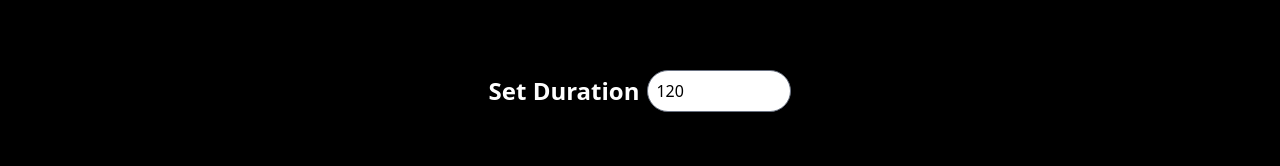
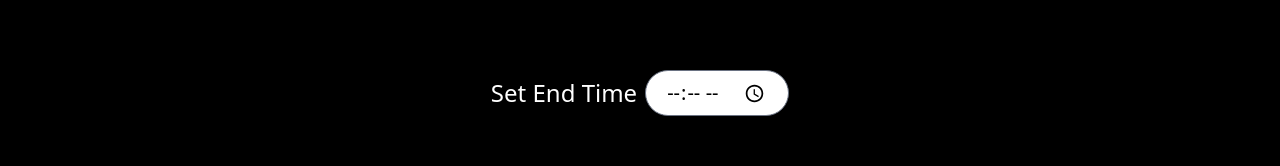
Before and after one commit to Danny-Cisco/danny-cisco, a SvelteKit app: page /timeblindclub in a window 1280 px wide. Shown: the part 290-456 px from the top of the page. Built offline with nearby package versions, Linux system fonts and the light colour scheme.

Commit message:
default to end time

```diff
--- a/src/routes/timeblindclub/+page.svelte
+++ b/src/routes/timeblindclub/+page.svelte
@@ -134,36 +134,36 @@
 		>
 		<div class="flex items-center gap-2">
 			<button
-				class="text-2xl font-bold transition-all"
-				style="background-color: {isRunning ? runningBg : 'transparent'}; color: {isRunning
+				class="text-2xl font-light transition-all"
+				style="background-color: {isRunning ? 'transparent' : 'transparent'}; color: {isRunning
 					? midGrayText
 					: 'white'};"
 				on:click={() => {
 					isEndTime = !isEndTime;
 				}}
 			>
-				{isEndTime ? 'Set Duration' : 'Set End Time'}
+				{isEndTime ? 'Set End Time' : 'Set Duration'}
 			</button>
 
 			{#if isEndTime}
 				<input
+					type="time"
+					id="endTime"
+					class=" w-36 rounded-full p-2 px-5 text-xl transition-all"
+					style="background-color: {isRunning ? runningBg : 'white'}; color: {isRunning
+						? midGrayText
+						: 'black'};"
+					bind:value={timerEndTime}
+				/>
+			{:else}
+				<input
 					type="number"
 					id="duration"
-					class="w-36 rounded-full p-2 transition-all"
+					class="w-36 rounded-full p-2 px-4 text-xl transition-all"
 					style="background-color: {isRunning ? runningBg : 'white'}; color: {isRunning
 						? midGrayText
 						: 'black'};"
 					bind:value={timerDuration}
-				/>
-			{:else}
-				<input
-					type="time"
-					id="endTime"
-					class="w-36 rounded-full p-2 transition-all"
-					style="background-color: {isRunning ? runningBg : 'white'}; color: {isRunning
-						? midGrayText
-						: 'black'};"
-					bind:value={timerEndTime}
 				/>
 			{/if}
 		</div>
```
